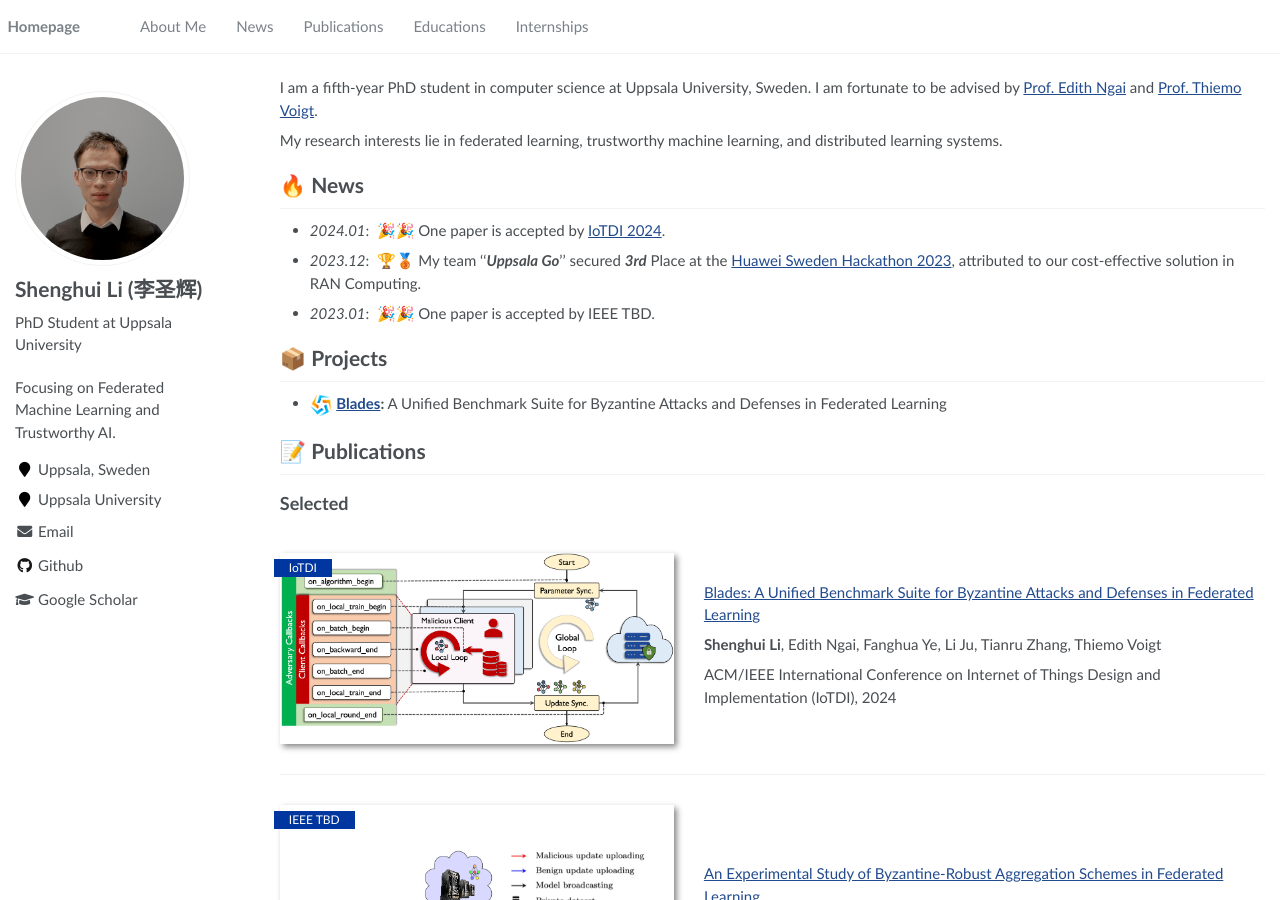
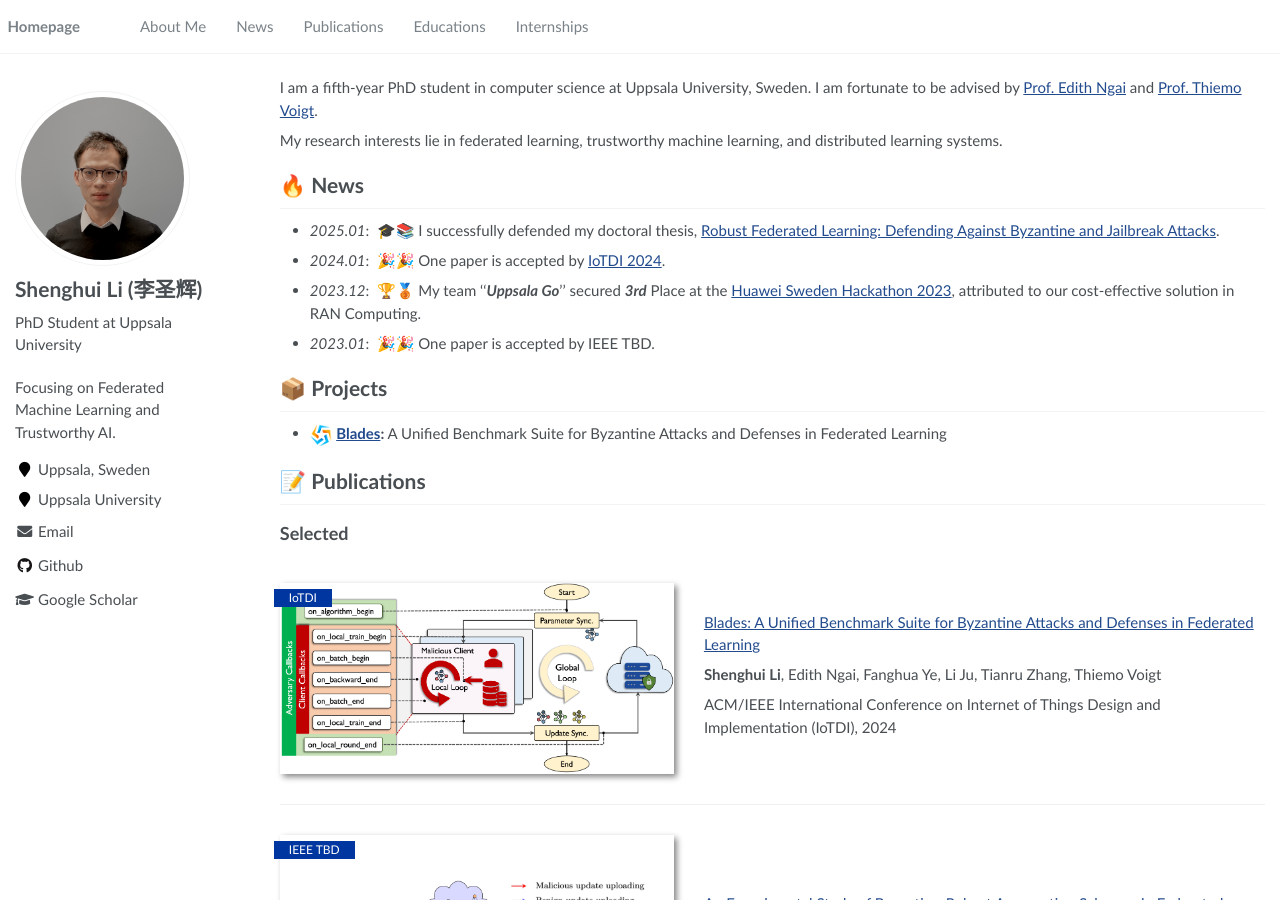
Before and after one commit to lishenghui/lishenghui.github.io, a Jekyll site: the page built from _pages/about.md, in a window 1280 px wide and 900 px high. Built offline with Jekyll 4.4.1, drawn with Linux system fonts in a browser that asks for light colours.

Commit message:
Update about.md

```diff
--- a/_pages/about.md
+++ b/_pages/about.md
@@ -27,6 +27,7 @@ My research interests lie in federated learning, trustworthy machine learning, a
 distributed learning systems.
 
 # 🔥 News
+- *2025.01*: &nbsp;🎓📚 I successfully defended my doctoral thesis, [Robust Federated Learning: Defending Against Byzantine and Jailbreak Attacks](https://www.diva-portal.org/smash/record.jsf?pid=diva2%3A1914990&dswid=-4039).
 - *2024.01*: &nbsp;🎉🎉 One paper is accepted by [IoTDI 2024](https://conferences.computer.org/iotDI/2024/).
 - *2023.12*: &nbsp;🏆🥉 My team ''***Uppsala Go***'' secured ***3rd*** Place at the [Huawei Sweden Hackathon 2023](https://www.huaweihackathon2023.se/en/challenges/registration), attributed to our cost-effective solution in RAN Computing.
 - *2023.01*: &nbsp;🎉🎉 One paper is accepted by IEEE TBD.
```
